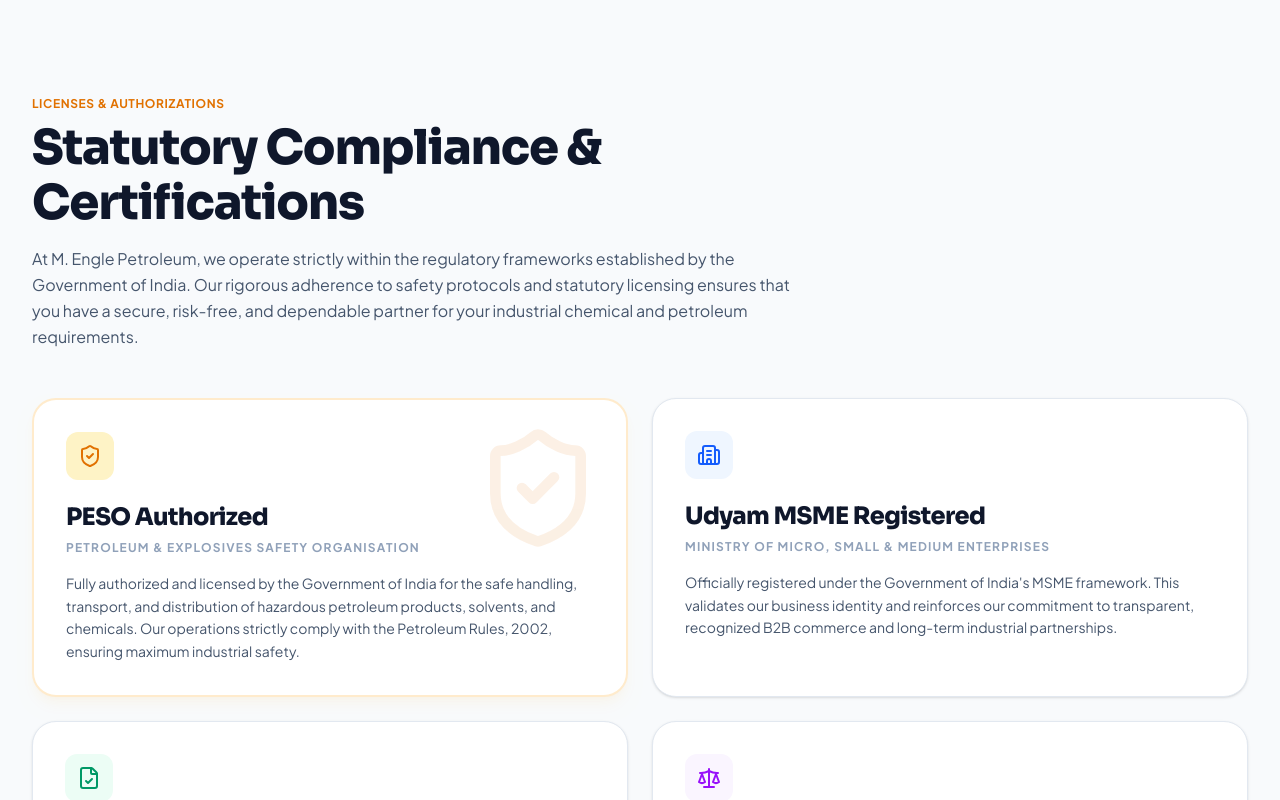
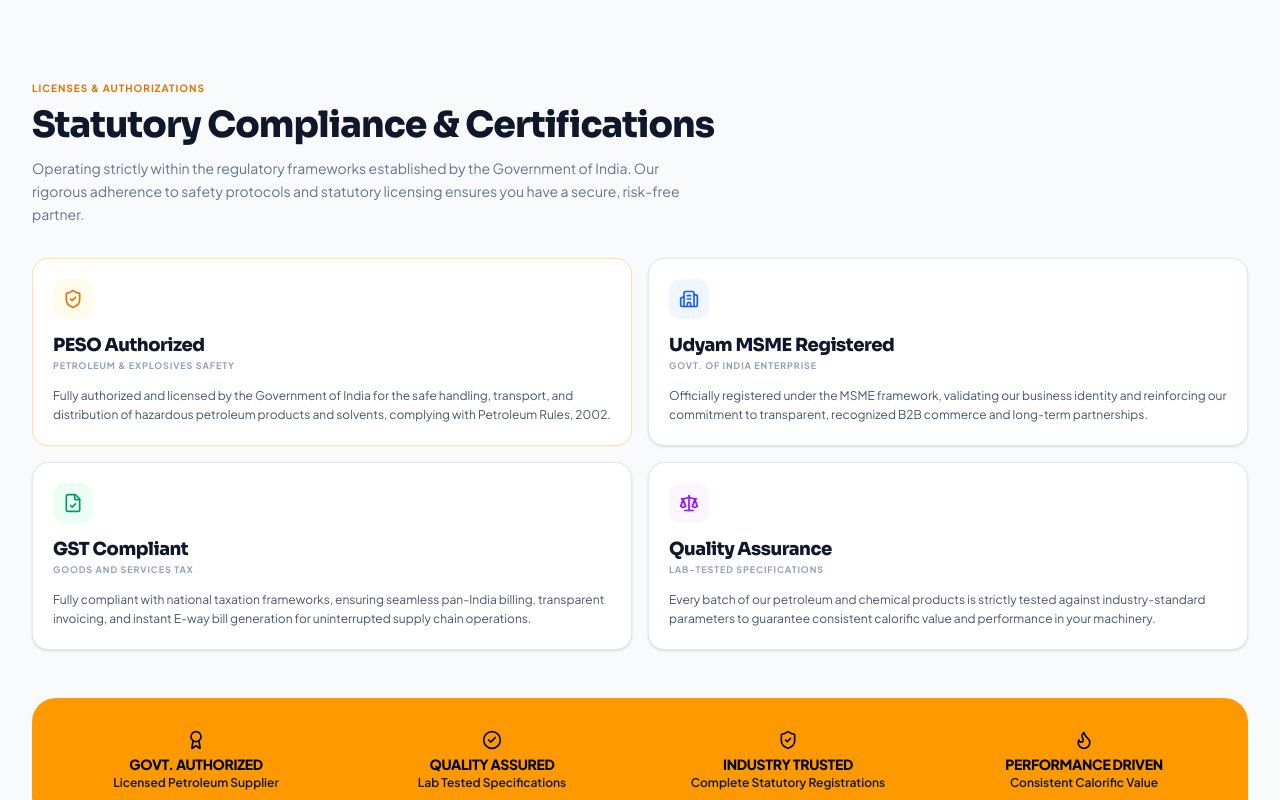
Before and after one commit to meetpanchal-sevlex/mengle-petrochemicals, a Next.js app: page /compliance in a window 1280 px wide. Shown: the top 800 px of the page. Built offline with nearby package versions, Linux system fonts and the light colour scheme.

Commit message:
style: ultra-compact mobile swipe layout for compliance page certificates to eliminate chunkiness

```diff
--- a/src/app/compliance/page.tsx
+++ b/src/app/compliance/page.tsx
@@ -6,137 +6,122 @@
 
 export default function CompliancePage() {
   return (
-    <main className="min-h-screen pt-24 pb-20 bg-slate-50">
-      <div className="max-w-7xl mx-auto px-4 sm:px-8">
+    <main className="min-h-screen pt-10 pb-12 bg-slate-50 overflow-hidden">
+      <div className="max-w-7xl mx-auto px-4 sm:px-8 mt-10">
 
         {/* Page Header */}
-        <div className="max-w-3xl mb-12">
-          <div className="text-xs font-bold uppercase tracking-wider text-amber-600 mb-2">
+        <div className="max-w-3xl mb-8">
+          <div className="text-[10px] font-bold uppercase tracking-widest text-amber-600 mb-2">
             Licenses & Authorizations
           </div>
-          <h1 className="text-3xl sm:text-5xl font-extrabold text-slate-900 tracking-tight mb-4" style={{ fontFamily: 'var(--font-sora)' }}>
+          <h1 className="text-2xl sm:text-4xl font-extrabold text-slate-900 tracking-tight mb-3" style={{ fontFamily: 'var(--font-sora)' }}>
             Statutory Compliance & Certifications
           </h1>
-          <p className="text-slate-600 text-sm sm:text-base leading-relaxed">
-            At M. Engle Petroleum, we operate strictly within the regulatory frameworks established by the Government of India. Our rigorous adherence to safety protocols and statutory licensing ensures that you have a secure, risk-free, and dependable partner for your industrial chemical and petroleum requirements.
+          <p className="text-xs sm:text-sm text-slate-500 leading-relaxed max-w-2xl">
+            Operating strictly within the regulatory frameworks established by the Government of India. Our rigorous adherence to safety protocols and statutory licensing ensures you have a secure, risk-free partner.
           </p>
         </div>
 
-        {/* Primary Certifications Grid */}
-        <div className="grid grid-cols-1 md:grid-cols-2 gap-6 mb-16">
+        {/* Primary Certifications Grid (Swipeable on Mobile) */}
+        <div className="flex sm:grid sm:grid-cols-2 overflow-x-auto sm:overflow-visible snap-x gap-4 pb-6 -mx-4 px-4 sm:mx-0 sm:px-0 scrollbar-hide mb-6">
 
           {/* PESO Card */}
-          <motion.div
-            initial={{ opacity: 0, y: 20 }}
-            animate={{ opacity: 1, y: 0 }}
-            className="bg-white rounded-3xl p-6 sm:p-8 border-2 border-amber-500/20 shadow-lg shadow-amber-500/5 relative overflow-hidden"
-          >
-            <div className="absolute top-0 right-0 p-6 opacity-10">
-              <ShieldCheck className="w-32 h-32 text-amber-600" />
+          <div className="snap-start shrink-0 w-[85vw] sm:w-auto bg-white rounded-2xl p-5 border border-amber-500/30 shadow-sm shadow-amber-500/5 flex flex-col justify-between">
+            <div>
+              <div className="w-10 h-10 bg-amber-50 rounded-xl flex items-center justify-center mb-4">
+                <ShieldCheck className="w-5 h-5 text-amber-600" />
+              </div>
+              <h2 className="text-lg font-extrabold text-slate-900 mb-1">
+                PESO Authorized
+              </h2>
+              <div className="text-[9px] font-bold text-slate-400 uppercase tracking-widest mb-3">
+                Petroleum & Explosives Safety
+              </div>
+              <p className="text-xs text-slate-600 leading-relaxed">
+                Fully authorized and licensed by the Government of India for the safe handling, transport, and distribution of hazardous petroleum products and solvents, complying with Petroleum Rules, 2002.
+              </p>
+            </div>
           </div>
 
-            <div className="w-12 h-12 bg-amber-100 rounded-xl flex items-center justify-center mb-6 relative z-10">
-              <ShieldCheck className="w-6 h-6 text-amber-600" />
+          {/* MSME Card */}
+          <div className="snap-start shrink-0 w-[85vw] sm:w-auto bg-white rounded-2xl p-5 border border-slate-200 shadow-sm flex flex-col justify-between">
+            <div>
+              <div className="w-10 h-10 bg-blue-50 rounded-xl flex items-center justify-center mb-4">
+                <Building2 className="w-5 h-5 text-blue-600" />
               </div>
-            <h2 className="text-2xl font-black text-slate-900 mb-2 relative z-10">
-              PESO Authorized
-            </h2>
-            <div className="text-xs font-bold text-slate-400 uppercase tracking-widest mb-4 relative z-10">
-              Petroleum & Explosives Safety Organisation
-            </div>
-            <p className="text-sm text-slate-600 leading-relaxed relative z-10">
-              Fully authorized and licensed by the Government of India for the safe handling, transport, and distribution of hazardous petroleum products, solvents, and chemicals. Our operations strictly comply with the Petroleum Rules, 2002, ensuring maximum industrial safety.
-            </p>
-          </motion.div>
-
-          {/* MSME Card */}
-          <motion.div
-            initial={{ opacity: 0, y: 20 }}
-            animate={{ opacity: 1, y: 0 }}
-            transition={{ delay: 0.1 }}
-            className="bg-white rounded-3xl p-6 sm:p-8 border border-slate-200 shadow-sm relative overflow-hidden"
-          >
-            <div className="w-12 h-12 bg-blue-50 rounded-xl flex items-center justify-center mb-6 relative z-10">
-              <Building2 className="w-6 h-6 text-blue-600" />
-            </div>
-            <h2 className="text-2xl font-black text-slate-900 mb-2 relative z-10">
+              <h2 className="text-lg font-extrabold text-slate-900 mb-1">
                 Udyam MSME Registered
               </h2>
-            <div className="text-xs font-bold text-slate-400 uppercase tracking-widest mb-4 relative z-10">
-              Ministry of Micro, Small & Medium Enterprises
+              <div className="text-[9px] font-bold text-slate-400 uppercase tracking-widest mb-3">
+                Govt. of India Enterprise
               </div>
-            <p className="text-sm text-slate-600 leading-relaxed relative z-10">
-              Officially registered under the Government of India's MSME framework. This validates our business identity and reinforces our commitment to transparent, recognized B2B commerce and long-term industrial partnerships.
+              <p className="text-xs text-slate-600 leading-relaxed">
+                Officially registered under the MSME framework, validating our business identity and reinforcing our commitment to transparent, recognized B2B commerce and long-term partnerships.
               </p>
-          </motion.div>
+            </div>
+          </div>
 
           {/* GST Card */}
-          <motion.div
-            initial={{ opacity: 0, y: 20 }}
-            animate={{ opacity: 1, y: 0 }}
-            transition={{ delay: 0.2 }}
-            className="bg-white rounded-3xl p-6 sm:p-8 border border-slate-200 shadow-sm relative overflow-hidden"
-          >
-            <div className="w-12 h-12 bg-emerald-50 rounded-xl flex items-center justify-center mb-6 relative z-10">
-              <FileCheck className="w-6 h-6 text-emerald-600" />
+          <div className="snap-start shrink-0 w-[85vw] sm:w-auto bg-white rounded-2xl p-5 border border-slate-200 shadow-sm flex flex-col justify-between">
+            <div>
+              <div className="w-10 h-10 bg-emerald-50 rounded-xl flex items-center justify-center mb-4">
+                <FileCheck className="w-5 h-5 text-emerald-600" />
               </div>
-            <h2 className="text-2xl font-black text-slate-900 mb-2 relative z-10">
+              <h2 className="text-lg font-extrabold text-slate-900 mb-1">
                 GST Compliant
               </h2>
-            <div className="text-xs font-bold text-slate-400 uppercase tracking-widest mb-4 relative z-10">
+              <div className="text-[9px] font-bold text-slate-400 uppercase tracking-widest mb-3">
                 Goods and Services Tax
               </div>
-            <p className="text-sm text-slate-600 leading-relaxed relative z-10">
-              Fully compliant with national taxation frameworks, ensuring seamless pan-India billing, transparent invoicing, and instant E-way bill generation for uninterrupted logistics and supply chain operations.
+              <p className="text-xs text-slate-600 leading-relaxed">
+                Fully compliant with national taxation frameworks, ensuring seamless pan-India billing, transparent invoicing, and instant E-way bill generation for uninterrupted supply chain operations.
               </p>
-          </motion.div>
+            </div>
+          </div>
 
           {/* Quality Card */}
-          <motion.div
-            initial={{ opacity: 0, y: 20 }}
-            animate={{ opacity: 1, y: 0 }}
-            transition={{ delay: 0.3 }}
-            className="bg-white rounded-3xl p-6 sm:p-8 border border-slate-200 shadow-sm relative overflow-hidden"
-          >
-            <div className="w-12 h-12 bg-purple-50 rounded-xl flex items-center justify-center mb-6 relative z-10">
-              <Scale className="w-6 h-6 text-purple-600" />
+          <div className="snap-start shrink-0 w-[85vw] sm:w-auto bg-white rounded-2xl p-5 border border-slate-200 shadow-sm flex flex-col justify-between">
+            <div>
+              <div className="w-10 h-10 bg-purple-50 rounded-xl flex items-center justify-center mb-4">
+                <Scale className="w-5 h-5 text-purple-600" />
               </div>
-            <h2 className="text-2xl font-black text-slate-900 mb-2 relative z-10">
+              <h2 className="text-lg font-extrabold text-slate-900 mb-1">
                 Quality Assurance
               </h2>
-            <div className="text-xs font-bold text-slate-400 uppercase tracking-widest mb-4 relative z-10">
+              <div className="text-[9px] font-bold text-slate-400 uppercase tracking-widest mb-3">
                 Lab-Tested Specifications
               </div>
-            <p className="text-sm text-slate-600 leading-relaxed relative z-10">
-              Every batch of our petroleum and chemical products is strictly tested against industry-standard parameters (like flash point, density, and calorific value) to guarantee consistent performance in your operational machinery.
+              <p className="text-xs text-slate-600 leading-relaxed">
+                Every batch of our petroleum and chemical products is strictly tested against industry-standard parameters to guarantee consistent calorific value and performance in your machinery.
               </p>
-          </motion.div>
+            </div>
+          </div>
 
         </div>
       </div>
 
       {/* The Yellow Guarantees Strip */}
-      <section className="bg-amber-500 text-slate-950 py-8 px-4 sm:px-8 mt-12">
-        <div className="max-w-7xl mx-auto grid grid-cols-2 lg:grid-cols-4 gap-6 lg:gap-8 text-center">
+      <section className="bg-amber-500 text-slate-950 py-6 px-4 sm:px-8 mt-6 rounded-3xl mx-4 sm:mx-8">
+        <div className="max-w-7xl mx-auto grid grid-cols-2 lg:grid-cols-4 gap-4 lg:gap-8 text-center">
           <div className="flex flex-col items-center justify-center p-2">
-            <Award className="w-6 h-6 mb-2 text-slate-950" />
-            <div className="text-xs lg:text-sm font-extrabold tracking-tight uppercase leading-tight">GOVT. AUTHORIZED</div>
-            <div className="text-[10px] lg:text-xs font-semibold text-slate-900 leading-tight mt-1">Licensed Petroleum Supplier</div>
+            <Award className="w-5 h-5 mb-1.5 text-slate-950" />
+            <div className="text-[10px] lg:text-sm font-extrabold tracking-tight uppercase leading-tight">GOVT. AUTHORIZED</div>
+            <div className="text-[9px] lg:text-xs font-semibold text-slate-900 leading-tight mt-0.5">Licensed Petroleum Supplier</div>
           </div>
           <div className="flex flex-col items-center justify-center p-2">
-            <CheckCircle2 className="w-6 h-6 mb-2 text-slate-950" />
-            <div className="text-xs lg:text-sm font-extrabold tracking-tight uppercase leading-tight">QUALITY ASSURED</div>
-            <div className="text-[10px] lg:text-xs font-semibold text-slate-900 leading-tight mt-1">Lab Tested Specifications</div>
+            <CheckCircle2 className="w-5 h-5 mb-1.5 text-slate-950" />
+            <div className="text-[10px] lg:text-sm font-extrabold tracking-tight uppercase leading-tight">QUALITY ASSURED</div>
+            <div className="text-[9px] lg:text-xs font-semibold text-slate-900 leading-tight mt-0.5">Lab Tested Specifications</div>
           </div>
           <div className="flex flex-col items-center justify-center p-2">
-            <ShieldCheck className="w-6 h-6 mb-2 text-slate-950" />
-            <div className="text-xs lg:text-sm font-extrabold tracking-tight uppercase leading-tight">INDUSTRY TRUSTED</div>
-            <div className="text-[10px] lg:text-xs font-semibold text-slate-900 leading-tight mt-1">Complete Statutory Registrations</div>
+            <ShieldCheck className="w-5 h-5 mb-1.5 text-slate-950" />
+            <div className="text-[10px] lg:text-sm font-extrabold tracking-tight uppercase leading-tight">INDUSTRY TRUSTED</div>
+            <div className="text-[9px] lg:text-xs font-semibold text-slate-900 leading-tight mt-0.5">Complete Statutory Registrations</div>
           </div>
           <div className="flex flex-col items-center justify-center p-2">
-            <Flame className="w-6 h-6 mb-2 text-slate-950" />
-            <div className="text-xs lg:text-sm font-extrabold tracking-tight uppercase leading-tight">PERFORMANCE DRIVEN</div>
-            <div className="text-[10px] lg:text-xs font-semibold text-slate-900 leading-tight mt-1">Consistent Calorific Value</div>
+            <Flame className="w-5 h-5 mb-1.5 text-slate-950" />
+            <div className="text-[10px] lg:text-sm font-extrabold tracking-tight uppercase leading-tight">PERFORMANCE DRIVEN</div>
+            <div className="text-[9px] lg:text-xs font-semibold text-slate-900 leading-tight mt-0.5">Consistent Calorific Value</div>
           </div>
         </div>
       </section>
```
Lines whose indentation alone changed are shown as unchanged.
